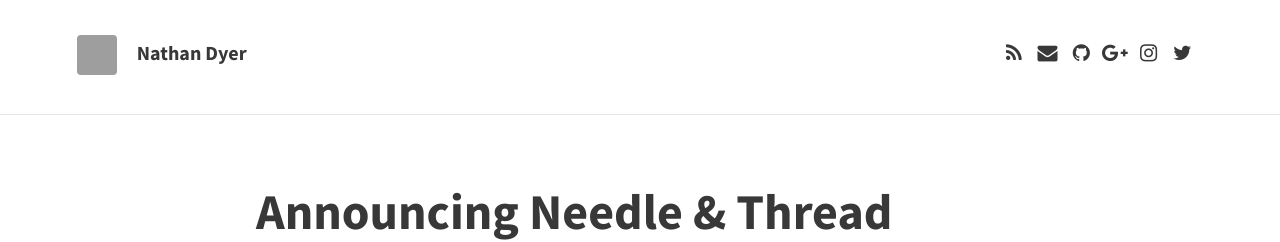
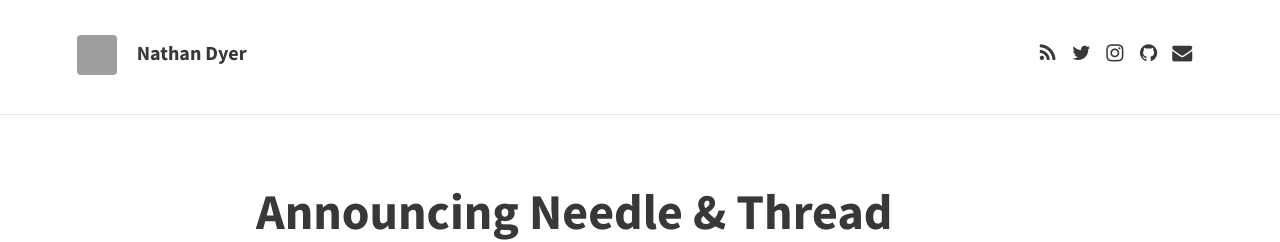
Before and after one commit to nathandyer/nathandyer.github.io, a Jekyll site: the page built from index.html, in a window 1280 px wide. Shown: the top 242 px of the page. Built offline with Jekyll 4.4.1, drawn with Linux system fonts in a browser that asks for light colours; nearby versions of some CDN libraries; the list of posts is cut into pages by our own code; grey boxes are pictures that could not be loaded.

Commit message:
Updated social media icons.

```diff
--- a/_includes/icons.html
+++ b/_includes/icons.html
@@ -6,53 +6,24 @@
 </li>
 {% endif %}
 
-{% if site.email_address %}
+
+{% if site.twitter %}
 <li>
-	<a href="mailto:{{ site.email_address }}" title="{{ site.str_email }}">
-		<i class="fa fa-fw fa-envelope"></i>
+	<a href="https://twitter.com/{{ site.twitter }}" title="{{ site.str_follow_on }} Twitter">
+		<i class="fa fa-fw fa-twitter"></i>
 	</a>
 </li>
 {% endif %}
 
-{% if site.behance %}
+
+{% if site.instagram %}
 <li>
-	<a href="https://www.behance.net/{{ site.behance }}" title="{{ site.str_follow_on }} Behance">
-		<i class="fa fa-fw fa-behance"></i>
+	<a href="http://instagram.com/{{ site.instagram }}" title="{{ site.str_follow_on }} Instagram">
+		<i class="fa fa-fw fa-instagram"></i>
 	</a>
 </li>
 {% endif %}
 
-{% if site.bitbucket %}
-<li>
-	<a href="https://bitbucket.org/{{ site.bitbucket }}" title="{{ site.str_follow_on }} Bitbucket">
-		<i class="fa fa-fw fa-bitbucket"></i>
-	</a>
-</li>
-{% endif %}
-
-{% if site.dribbble %}
-<li>
-	<a href="https://dribbble.com/{{ site.dribbble }}" title="{{ site.str_follow_on }} Dribbble">
-		<i class="fa fa-fw fa-dribbble"></i>
-	</a>
-</li>
-{% endif %}
-
-{% if site.facebook %}
-<li>
-	<a href="https://www.facebook.com/{{ site.facebook }}" title="{{ site.str_follow_on }} Facebook">
-		<i class="fa fa-fw fa-facebook"></i>
-	</a>
-</li>
-{% endif %}
-
-{% if site.flickr %}
-<li>
-	<a href="https://www.flickr.com/photos/{{ site.flickr }}" title="{{ site.str_follow_on }} Flickr">
-		<i class="fa fa-fw fa-flickr"></i>
-	</a>
-</li>
-{% endif %}
 
 {% if site.github %}
 <li>
@@ -62,37 +33,6 @@
 </li>
 {% endif %}
 
-{% if site.google_plus %}
-<li>
-	<a href="https://plus.google.com/{{ site.google_plus }}" title="{{ site.str_follow_on }} Google+">
-		<i class="fa fa-fw fa-google-plus"></i>
-	</a>
-</li>
-{% endif %}
-
-{% if site.instagram %}
-<li>
-	<a href="http://instagram.com/{{ site.instagram }}" title="{{ site.str_follow_on }} Instagram">
-		<i class="fa fa-fw fa-instagram"></i>
-	</a>
-</li>
-{% endif %}
-
-{% if site.linkedin %}
-<li>
-	<a href="{{ site.linkedin }}" title="{{ site.str_follow_on }} LinkedIn">
-		<i class="fa fa-fw fa-linkedin"></i>
-	</a>
-</li>
-{% endif %}
-
-{% if site.pinterest %}
-<li>
-	<a href="http://www.pinterest.com/{{ site.pinterest }}" title="{{ site.str_follow_on }} Pinterest">
-		<i class="fa fa-fw fa-pinterest"></i>
-	</a>
-</li>
-{% endif %}
 
 {% if site.reddit %}
 <li>
@@ -102,53 +42,6 @@
 </li>
 {% endif %}
 
-{% if site.soundcloud %}
-<li>
-	<a href="https://soundcloud.com/{{ site.soundcloud }}" title="{{ site.str_follow_on }} SoundCloud">
-		<i class="fa fa-fw fa-soundcloud"></i>
-	</a>
-</li>
-{% endif %}
-
-{% if site.stack_exchange %}
-<li>
-	<a href="{{ site.stack_exchange }}" title="{{ site.str_follow_on }} Stack Exchange">
-		<i class="fa fa-fw fa-stack-exchange"></i>
-	</a>
-</li>
-{% endif %}
-
-{% if site.steam %}
-<li>
-	<a href="http://steamcommunity.com/id/{{ site.steam }}" title="{{ site.str_follow_on }} Steam">
-		<i class="fa fa-fw fa-steam"></i>
-	</a>
-</li>
-{% endif %}
-
-{% if site.tumblr %}
-<li>
-	<a href="http://{{ site.tumblr }}.tumblr.com/" title="{{ site.str_follow_on }} Tumblr">
-		<i class="fa fa-fw fa-tumblr"></i>
-	</a>
-</li>
-{% endif %}
-
-{% if site.twitter %}
-<li>
-	<a href="https://twitter.com/{{ site.twitter }}" title="{{ site.str_follow_on }} Twitter">
-		<i class="fa fa-fw fa-twitter"></i>
-	</a>
-</li>
-{% endif %}
-
-{% if site.wordpress %}
-<li>
-	<a href="https://{{ site.wordpress }}.wordpress.com/" title="{{ site.str_follow_on }} WordPress">
-		<i class="fa fa-fw fa-wordpress"></i>
-	</a>
-</li>
-{% endif %}
 
 {% if site.youtube %}
 <li>
@@ -157,3 +50,12 @@
 	</a>
 </li>
 {% endif %}
+
+
+{% if site.email_address %}
+<li>
+	<a href="mailto:{{ site.email_address }}" title="{{ site.str_email }}">
+		<i class="fa fa-fw fa-envelope"></i>
+	</a>
+</li>
+{% endif %}
```
